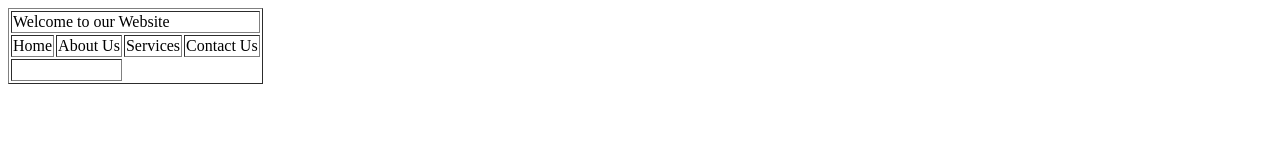
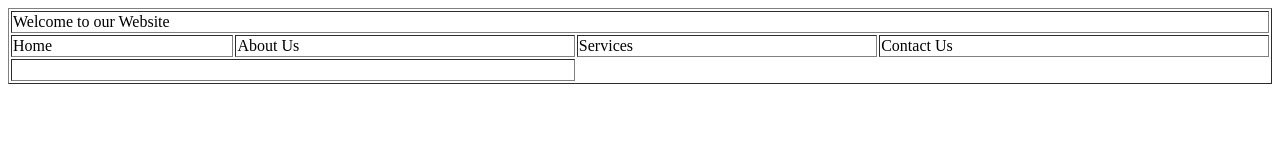
Before and after one commit to hello111110/files, a plain HTML site: page index.html in a window 1280 px wide. Drawn offline with Linux system fonts and the light colour scheme.

Commit message:
Update index.html

```diff
--- a/index.html
+++ b/index.html
@@ -4,7 +4,7 @@
     <title>Home</title>
   </head>
   <body>
-    <table border="1" class="t1">
+    <table border="1" class="t1" height="100%" width="100%">
       <tr>
         <td colspan="4">Welcome to our Website</td>
       </tr>
```
